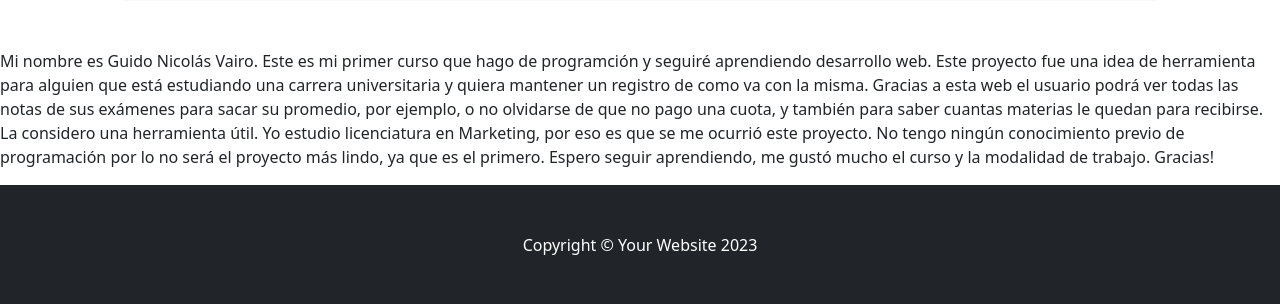
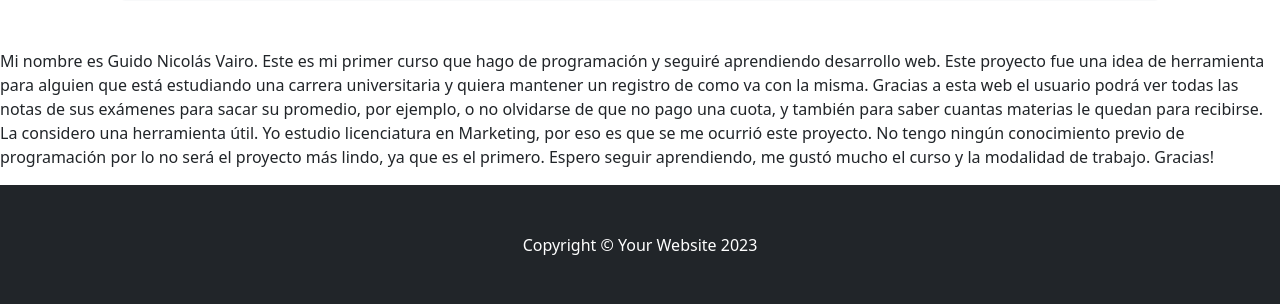
Before and after one commit to guidovairo/Proyecto_final_Python, a Django app: page /app/about/ in a window 1280 px wide. Shown: the part 433-737 px from the top of the page. Run offline with Django 4.2, Linux system fonts and the light colour scheme; some libraries are stand-ins or nearby versions.

Commit message:
octavo commit

```diff
--- a/PROYECTO_FINAL_VAIRO/AppAlumno/templates/AppAlumno/about.html
+++ b/PROYECTO_FINAL_VAIRO/AppAlumno/templates/AppAlumno/about.html
@@ -5,7 +5,7 @@
 
 {% block section1 %}
 <p>
-      Mi nombre es Guido Nicolás Vairo. Este es mi primer curso que hago de programción y seguiré aprendiendo desarrollo web.
+      Mi nombre es Guido Nicolás Vairo. Este es mi primer curso que hago de programación y seguiré aprendiendo desarrollo web.
     Este proyecto fue una idea de herramienta para alguien que está estudiando una carrera universitaria y quiera mantener un registro de como va con la misma. Gracias a esta web el usuario podrá ver todas las notas de sus exámenes para sacar su promedio, por ejemplo, o
     no olvidarse de que no pago una cuota, y también para saber cuantas materias le quedan para recibirse. La considero una herramienta útil.
     Yo estudio licenciatura en Marketing, por eso es que se me ocurrió este proyecto. No tengo ningún conocimiento previo de programación por lo no será el proyecto más lindo, ya que es el primero.
```
Also changed, not shown: PROYECTO_FINAL_VAIRO/db.sqlite3.
